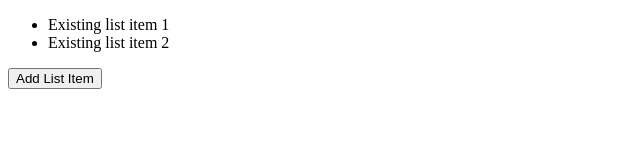
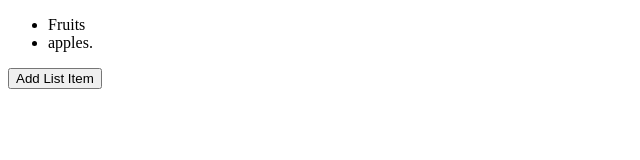
Before and after one commit to Osama-14/SecondAssignmentJs, a plain HTML site: page index.html in a window 1280 px wide. Both pictures are taken after a click on the button "Add List Item". Shown: the whole page, without its empty margins (0-640 px from the left). Drawn offline with Linux system fonts and the light colour scheme.

Commit message:
completing tasks

```diff
--- a/app.js
+++ b/app.js
@@ -46,9 +46,9 @@
 //TASK : 4
 
 
-// function addListItem() {
-//     const myList = document.getElementById('myList');
-//     const newListItem = document.createElement('li');
-//     newListItem.textContent = 'This is a new list item.';
-//     myList.appendChild(newListItem);
-//   }
+function addingList() {
+    const myList = document.getElementById('myList');
+    const newListItem = document.createElement('li');
+    newListItem.textContent = 'apples.';
+    myList.appendChild(newListItem);
+  }
--- a/index.html
+++ b/index.html
@@ -23,10 +23,9 @@
     <!-- TASK : 4 -->
 
     <ul id="myList">
-        <li>Existing list item 1</li>
-        <li>Existing list item 2</li>
+        <li>Fruits</li>
       </ul>
-      <button onclick="addListItem()">Add List Item</button>
+      <button onclick="addingList()">Add List Item</button>
 
 
 
```
